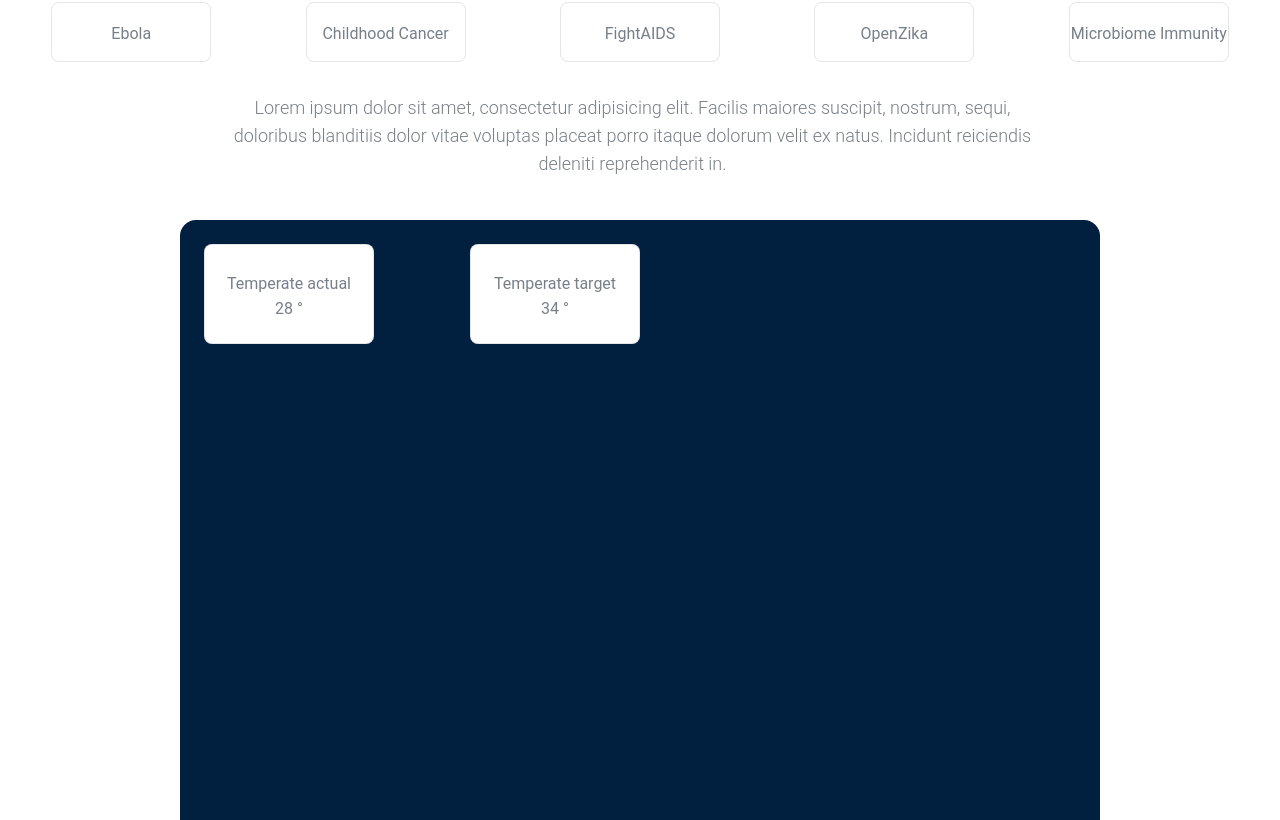
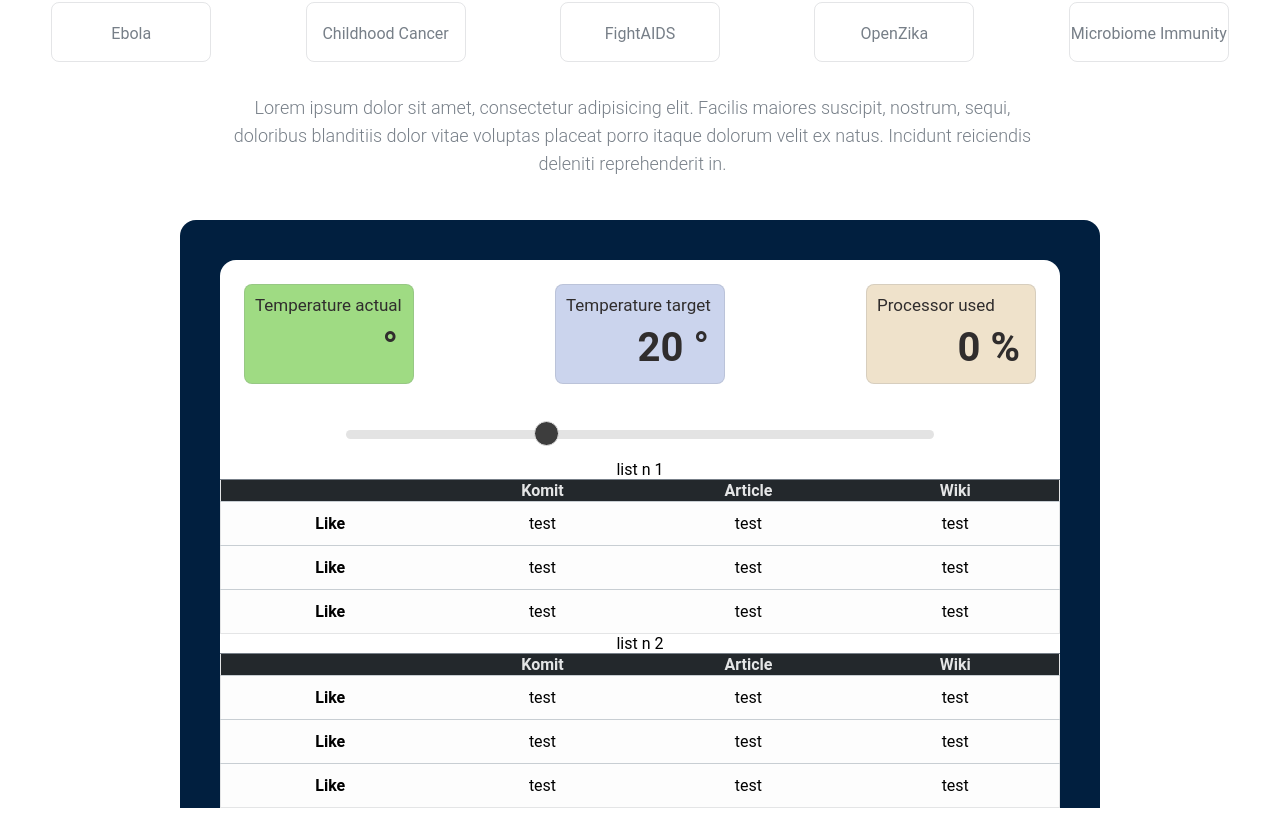
Before and after one commit to NaosFr/junction, a Vue app: page / in a window 1280 px wide. Shown: the part 846-1666 px from the top of the page. Built offline with nearby package versions, Linux system fonts and the light colour scheme.

Commit message:
dashboard

```diff
--- a/package.json
+++ b/package.json
@@ -10,7 +10,9 @@
     "build": "node build/build.js"
   },
   "dependencies": {
+    "axios": "^0.18.0",
     "vue": "^2.5.2",
+    "vue-axios": "^2.1.4",
     "vue-router": "^3.0.1"
   },
   "devDependencies": {
--- a/src/components/HelloWorld.vue
+++ b/src/components/HelloWorld.vue
@@ -1,6 +1,8 @@
 <template>
 	<section>
-		<header></header>
+		<header>
+
+		</header>
 		<main>
 			<div class="intro flex">
 				<div class="flex flex-1">
@@ -40,25 +42,104 @@
 					</div>
 				</div>
 			</div>
+
 			<div class="flex roboto text-align-center">
 				<p class="description description-health">Lorem ipsum dolor sit amet, consectetur adipisicing elit. Facilis maiores suscipit, nostrum, sequi, doloribus blanditiis dolor vitae voluptas placeat porro itaque dolorum velit ex natus. Incidunt reiciendis deleniti reprehenderit in.</p>
 			</div>
 
 			<div class="flex roboto text-align-center">
 				<div class="controller">
-					<div class="flex text-align-center">
-						<div class="content flex-center-middle">
-							<div class="w-100">
-								<p>Temperate actual</p>
-								<p>28 °</p>
+						<div class="w-100">
+							<div class="flex text-align-center">
+								<div class="temp-actual relative content flex-center-middle">
+									<div class="w-100">
+										<p>Temperature actual</p>
+										<span>{{tempActual}} °</span>
+									</div>
+								</div>
+								<div class="temp-target content relative flex-center-middle">
+									<div class="w-100">
+										<p>Temperature target</p>
+										<span>{{tempTarget}} °</span>
+									</div>
+								</div>
+								<div class="process relative content flex-center-middle">
+									<div class="w-100">
+										<p>Processor used</p>
+										<span>{{proccesor}} %</span>
+									</div>
+								</div>
 							</div>
 						</div>
-						<div class="content flex-center-middle">
-							<div class="w-100">
-								<p>Temperate target</p>
-								<p>34 °</p>
-							</div>
+
+						<div class="w-100 blanche-bg">
+							<input type="range" id="start" name="volume" min="15" max="30"  v-model="tempTarget" @change="changeTemp()">
 						</div>
+
+
+						<div class="w-100 blanche-bg roboto"><p>list n 1</p></div>
+						<table class="roboto">
+							<thead>
+								<tr>
+									<th scope="col"></th>
+									<th scope="col">Komit</th>
+									<th scope="col">Article</th>
+									<th scope="col">Wiki</th>
+								</tr>
+							</thead>
+							<tbody>
+								<tr>
+									<th scope="row">Like</th>
+									<td>test</td>
+									<td>test</td>
+									<td>test</td>
+								</tr>
+								<tr>
+									<th scope="row">Like</th>
+									<td>test</td>
+									<td>test</td>
+									<td>test</td>
+								</tr>
+								<tr>
+									<th scope="row">Like</th>
+									<td>test</td>
+									<td>test</td>
+									<td>test</td>
+								</tr>
+							</tbody>
+						</table>
+
+						<div class="w-100 blanche-bg roboto"><p>list n 2</p></div>
+						<table class="roboto">
+							<thead>
+								<tr>
+									<th scope="col"></th>
+									<th scope="col">Komit</th>
+									<th scope="col">Article</th>
+									<th scope="col">Wiki</th>
+								</tr>
+							</thead>
+							<tbody>
+								<tr>
+									<th scope="row">Like</th>
+									<td>test</td>
+									<td>test</td>
+									<td>test</td>
+								</tr>
+								<tr>
+									<th scope="row">Like</th>
+									<td>test</td>
+									<td>test</td>
+									<td>test</td>
+								</tr>
+								<tr>
+									<th scope="row">Like</th>
+									<td>test</td>
+									<td>test</td>
+									<td>test</td>
+								</tr>
+							</tbody>
+						</table>
 					</div>
 				</div>
 			</div>
@@ -76,10 +157,26 @@
 // - jauge choisir connecter
 
 export default {
-	name: 'HelloWorld',
 	data () {
 		return {
-			msg: 'Welcome to Your Vue.js App'
+			proccesor: 0,
+			tempActual: 0,
+			tempTarget: 20
+		}
+	},
+	mounted() {
+		let vm = this;
+		setInterval(function(){
+			vm.$http.get('/').then((response) => {
+				vm.tempActual = response.data.temp;
+			})
+		}, 1000);
+	},
+	methods: {
+		changeTemp() {
+			this.$http.post('/temp/'+ this.tempTarget + '').then((response) => {
+			  console.log(response.data)
+			})
 		}
 	}
 }
@@ -187,29 +284,31 @@ export default {
 
 	.controller {
 		background: #011F3F;
-		padding: 1.5rem 1.5rem 0;
+		padding: 2.5rem 2.5rem 0;
 		border-top-left-radius: 1rem;
 		border-top-right-radius: 1rem;
 		width: 90%;
 		max-width: 920px;
 		margin: 0 auto;
-		height: 600px;
 		position: relative;
 		bottom: -42px;
 	}
 
 	.controller .flex{
-		width: 50%;
+		background-color: #fff;
+		height: 100%;
+		border-top-left-radius: 1rem;
+		border-top-right-radius: 1rem;
 		-webkit-box-pack: justify;
 		-ms-flex-pack: justify;
 		justify-content: space-between;
 	}
 
 	.content {
-		background-color: #fff;
+		background-color: #f8f8f8;
 		border-radius: 1rem;
 		flex-wrap: nowrap;
-		margin: 3rem 0 1rem;
+		margin: 1.5rem;
 		-ms-flex-wrap: wrap;
 		flex-wrap: wrap;
 		justify-content: space-between;
@@ -219,20 +318,179 @@ export default {
 		line-height: 20px;
 		text-align: center;
 		border-radius: .5rem;
-		margin: 0 0 1rem;
-		color: #777F88;
+		color: #302d2d;
 		border: 1px solid rgba(119,127,136,.2);
 		transition: all .15s ease-in-out;
 		cursor: pointer;
 	}
 
 	.content p{
-		margin-top: 5px;
+		margin-bottom: 12px;
+		font-size: 17px;
+		position: absolute;
+		top: 10px;
+		left: 10px;
+	}
+
+	.content span{
+		font-weight: 700;
+		font-size: 40px;
+		position: absolute;
+		bottom: 25px;
+		right: 15px;
 	}
 
 	.content:hover {
 	    border: 1px solid #777f88;
-    	color: #2962FF;
+    	color: #575353;
    	}
 
+	.temp-actual {
+		background-color: #9fdb83;
+	}
+
+	.temp-target {
+		background-color: #cbd4ed;
+	}
+
+	.process {
+		background-color: #efe2cb;
+	}
+
+	table {
+		width: 100%;
+		max-width: 100%;
+		background-color: transparent;
+		border-collapse: collapse;
+		display: table;
+		border-spacing: 2px;
+		border-color: grey;
+		border: 1px solid #e4e5e6;
+	}
+
+	thead {
+		display: table-header-group;
+    	vertical-align: middle;
+    	border-color: inherit;
+	}
+
+	thead th {
+    	color: #e4e5e6;
+    	background-color: #23282c;
+    	border-color: #343b41;
+	}
+
+	tbody {
+		display: table-row-group;
+		vertical-align: middle;
+		border-color: inherit;
+	}
+	tr{
+		display: table-row;
+		vertical-align: inherit;
+		border-color: inherit;
+		border-top: 1px solid #777F88;
+		background-color: #fdfdfd;
+	}
+
+	tr:hover{
+		background-color: #f5f1f1;
+	}
+
+	tbody td, tbody th {
+		padding: .75rem;
+		vertical-align: top;
+		border-top: 1px solid #c8ced3;
+	}
+
+
+	input[type=range] {
+		height: 32px;
+		-webkit-appearance: none;
+		margin: 10px 0;
+		width: 70%;
+	}
+	input[type=range]:focus {
+		outline: none;
+	}
+	input[type=range]::-webkit-slider-runnable-track {
+		width: 100%;
+		height: 9px;
+		cursor: pointer;
+		animate: 0.2s;
+		box-shadow: 0px 0px 0px #000000;
+		background: #E3E3E3;
+		border-radius: 37px;
+		border: 0px solid #000000;
+	}
+	input[type=range]::-webkit-slider-thumb {
+		box-shadow: 0px 0px 0px #000000;
+		border: 1px solid #E3E3E3;
+		height: 25px;
+		width: 25px;
+		border-radius: 47px;
+		background: #3D3D3D;
+		cursor: pointer;
+		-webkit-appearance: none;
+		margin-top: -8.5px;
+	}
+	input[type=range]:focus::-webkit-slider-runnable-track {
+		background: #E3E3E3;
+	}
+	input[type=range]::-moz-range-track {
+		width: 100%;
+		height: 9px;
+		cursor: pointer;
+		animate: 0.2s;
+		box-shadow: 0px 0px 0px #000000;
+		background: #E3E3E3;
+		border-radius: 37px;
+		border: 0px solid #000000;
+	}
+	input[type=range]::-moz-range-thumb {
+		box-shadow: 0px 0px 0px #000000;
+		border: 1px solid #E3E3E3;
+		height: 25px;
+		width: 25px;
+		border-radius: 47px;
+		background: #3D3D3D;
+		cursor: pointer;
+	}
+	input[type=range]::-ms-track {
+		width: 100%;
+		height: 9px;
+		cursor: pointer;
+		animate: 0.2s;
+		background: transparent;
+		border-color: transparent;
+		color: transparent;
+	}
+	input[type=range]::-ms-fill-lower {
+		background: #E3E3E3;
+		border: 0px solid #000000;
+		border-radius: 74px;
+		box-shadow: 0px 0px 0px #000000;
+	}
+	input[type=range]::-ms-fill-upper {
+		background: #E3E3E3;
+		border: 0px solid #000000;
+		border-radius: 74px;
+		box-shadow: 0px 0px 0px #000000;
+	}
+	input[type=range]::-ms-thumb {
+		margin-top: 1px;
+		box-shadow: 0px 0px 0px #000000;
+		border: 1px solid #E3E3E3;
+		height: 25px;
+		width: 25px;
+		border-radius: 47px;
+		background: #3D3D3D;
+		cursor: pointer;
+	}
+	input[type=range]:focus::-ms-fill-lower {
+		background: #E3E3E3;
+	}
+	input[type=range]:focus::-ms-fill-upper {
+		background: #E3E3E3;
+	}
 </style>
--- a/src/main.js
+++ b/src/main.js
@@ -1,6 +1,10 @@
 import Vue from 'vue'
 import App from './App'
 import router from './router'
+import axios from 'axios'
+import VueAxios from 'vue-axios'
+
+Vue.use(VueAxios, axios)
 
 Vue.config.productionTip = false
 
--- a/static/css/global.css
+++ b/static/css/global.css
@@ -9,7 +9,13 @@
 	-moz-osx-font-smoothing: grayscale;
 }
 
+*, ::after, ::before {
+    box-sizing: border-box;
+}
 
+.blanche-bg {
+	background-color: #fff;
+}
 
 html {
 	scroll-behavior: smooth;
```
Also changed, not shown: 1 other file (tests, documents, lock files or other folders).
